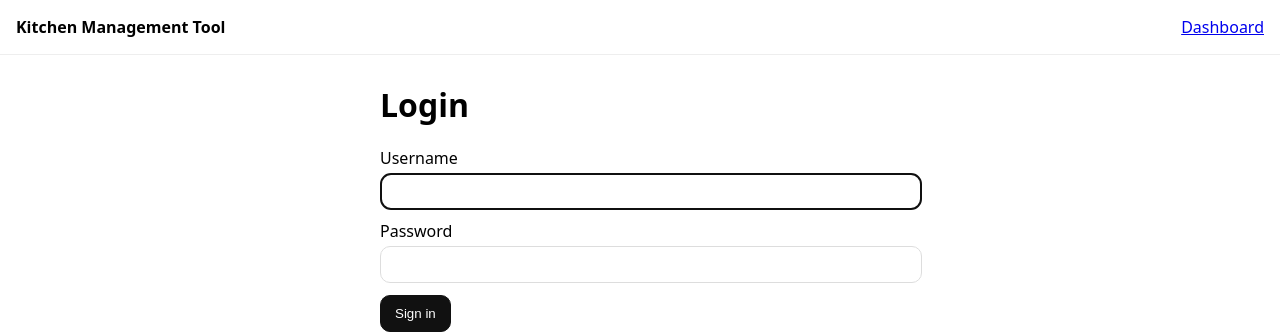
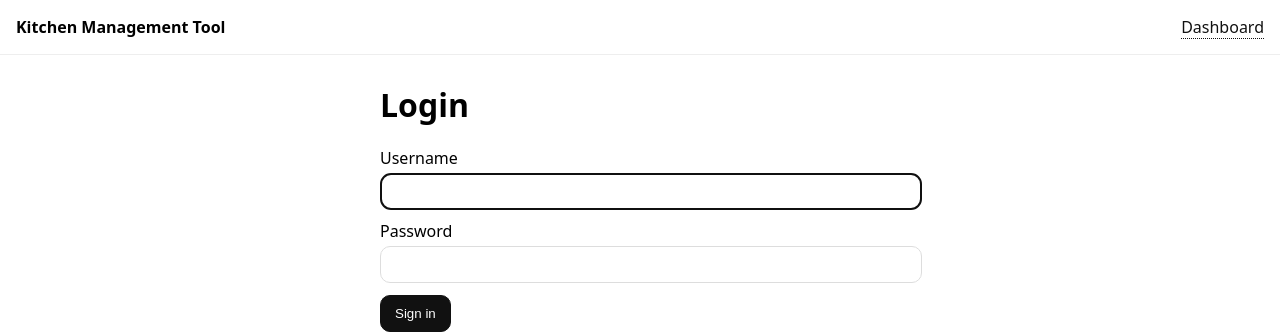
Before and after one commit to itsmeAubreey/mealmind, a Python web app: template templates/login.html in a window 1280 px wide. Shown: the top 336 px of the page. Run offline with Jinja, Linux system fonts and the light colour scheme; the template is opened without the code that fills it, so the values that code supplies are empty.

Commit message:
Update login.html

```diff
--- a/templates/login.html
+++ b/templates/login.html
@@ -10,12 +10,13 @@
     input{width:100%;padding:10px;border:1px solid #ddd;border-radius:10px}
     button{margin-top:12px;padding:10px 14px;border:1px solid #111;background:#111;color:#fff;border-radius:10px;cursor:pointer}
     .flash{background:#fdecea;color:#b71c1c;border:1px solid #f5c6c6;padding:10px 12px;border-radius:8px;margin-bottom:14px;}
+    a.link{color:#111;text-decoration:none;border-bottom:1px dotted #111}
   </style>
 </head>
 <body>
   <header>
     <div><strong>Kitchen Management Tool</strong></div>
-    <nav><a href="/dashboard">Dashboard</a></nav>
+    <nav><a class="link" href="/dashboard">Dashboard</a></nav>
   </header>
 
   <div class="wrap">
@@ -25,7 +26,6 @@
         {% for cat,msg in msgs %}<div class="flash"><strong>{{cat}}:</strong> {{msg}}</div>{% endfor %}
       {% endif %}
     {% endwith %}
-
     {% if error %}<div class="flash">{{ error }}</div>{% endif %}
 
     <form method="post">
```
